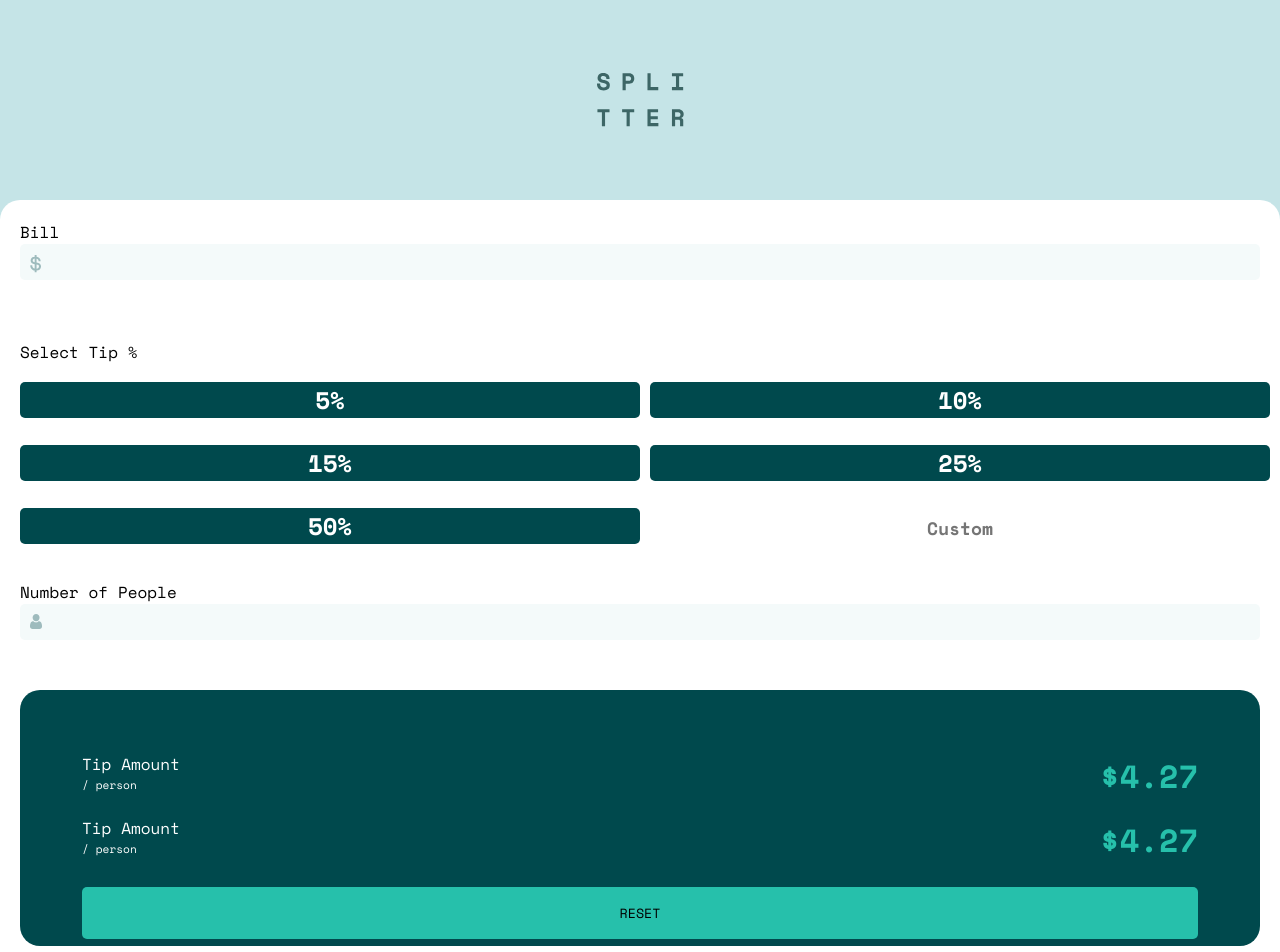
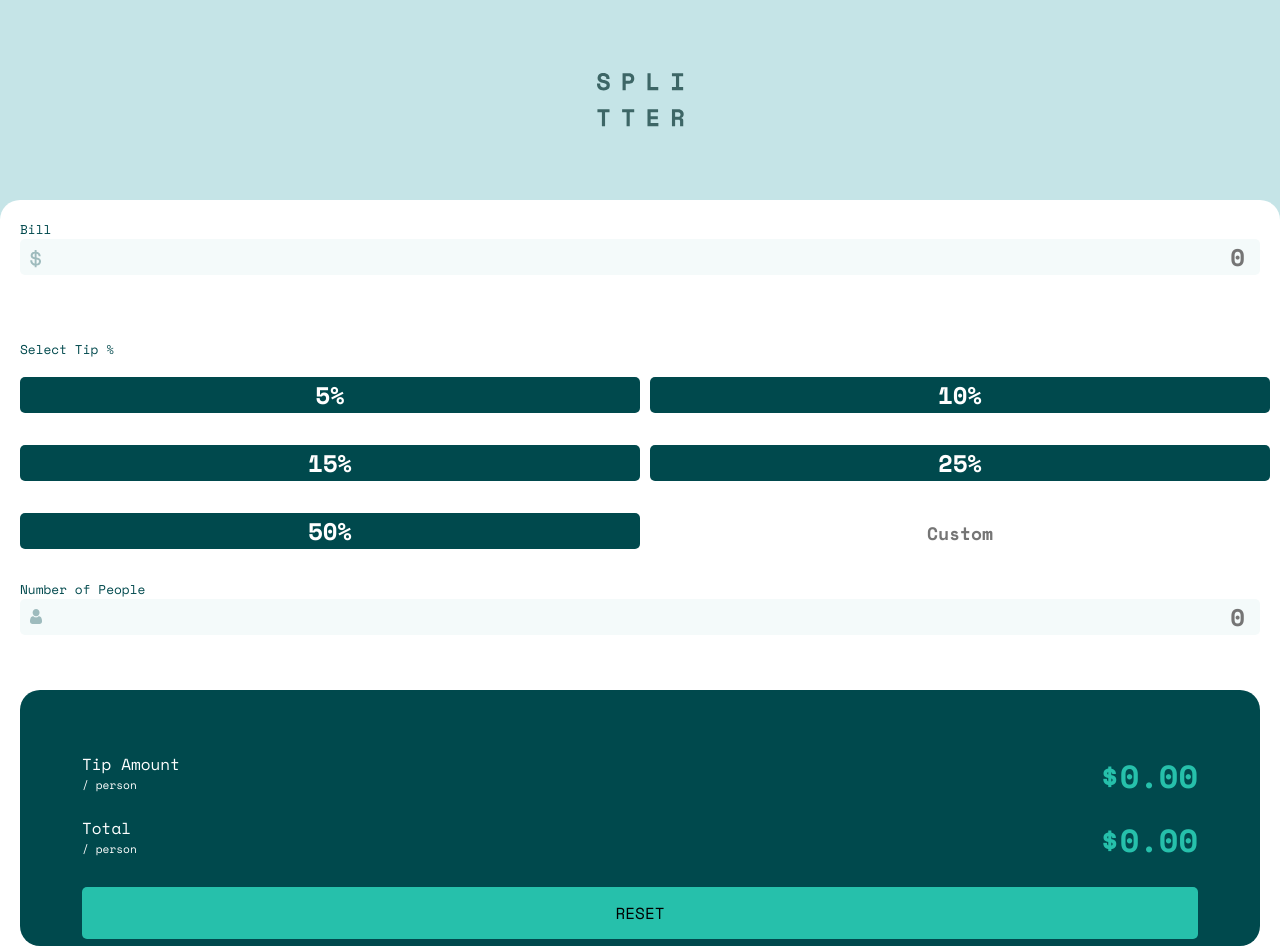
Before and after one commit to sharathkrml/tip-calculator, a React (Create React App) app: page / in a window 1280 px wide. Shown: the top 952 px of the page. Built offline with nearby package versions, Linux system fonts and the light colour scheme.

Commit message:
finished normal state

```diff
--- a/src/App.css
+++ b/src/App.css
@@ -42,7 +42,7 @@ body {
   display: grid;
   grid-template-rows: 25% 25% 50%;
 }
-.reset-button{
+.reset-button {
   display: flex;
   justify-content: center;
   align-items: center;
@@ -54,4 +54,15 @@ body {
   height: 40%;
   border: 0;
   margin-top: 5%;
+  font-size: 1em;
 }
+
+input {
+  color: var(--Very-dark-cyan);
+  font-size: 24px;
+  font-weight: 600;
+}
+.input-title{
+  font-size: 0.8em;
+  color: var(--Very-dark-cyan);
+}
--- a/src/App.js
+++ b/src/App.js
@@ -21,10 +21,10 @@ function App() {
         <div className="calc-output">
           <div className="calc-output-body">
             <div className="amt-per-person">
-              <Result />
+              <Result amount="0.00" title="Tip Amount"/>
             </div>
             <div className="amt-total">
-              <Result />
+              <Result amount="0.00" title="Total"/>
             </div>
             <div className="reset-button">
               <button class="btn reset-btn" type="button">
--- a/src/components/InputComponent.css
+++ b/src/components/InputComponent.css
@@ -6,7 +6,6 @@
   background-color: var(--Light-cyan-2);
   width: 100%;
   text-align: right;
-  font-size: 24px;
   border-radius: 5px;
 }
 .input-sign {
--- a/src/components/InputComponent.js
+++ b/src/components/InputComponent.js
@@ -4,7 +4,7 @@ function InputComponent(props) {
     return (
         <div className="input-div">
             <p className="input-title">{props.title}</p>
-            <input className="input-field" type='text'/>
+            <input className="input-field" type='number' placeholder="0"/>
             <img className="input-sign" src={props.logo} alt="$" />
         </div>
     )
--- a/src/components/Result.js
+++ b/src/components/Result.js
@@ -1,14 +1,14 @@
 import React from 'react'
 import './Result.css'
-function Result() {
+function Result(props) {
     return (
         <div className="result">
             <div className="result-heading">
-                <p>Tip Amount</p>
+                <p>{props.title}</p>
                 <p className="sm">/ person</p>
             </div>
             <div className="result-amount">
-                $4.27
+                ${props.amount}
             </div>
         </div>
     )
--- a/src/components/TipComponent.css
+++ b/src/components/TipComponent.css
@@ -6,7 +6,7 @@
   display: grid;
   grid-template-columns: 50% 50%;
   grid-template-rows: repeat(3, 33%);
-  gap: 10px;
+  gap: 15px 10px;
   padding: 10px 0;
 }
 .tip-button {
@@ -23,7 +23,6 @@
   text-align: right;
   width: 100%;
   border: 0;
-  font-size: 24px;
 }
 .custom-input::placeholder {
   font-size: 18px;
--- a/src/components/TipComponent.js
+++ b/src/components/TipComponent.js
@@ -3,7 +3,7 @@ import "./TipComponent.css";
 function TipComponent() {
   return (
     <div className="tip">
-      <p>Select Tip %</p>
+      <p className="input-title">Select Tip %</p>
       <div className="tip-grid">
         <button className="tip-button">5%</button>
         <button className="tip-button">10%</button>
```
